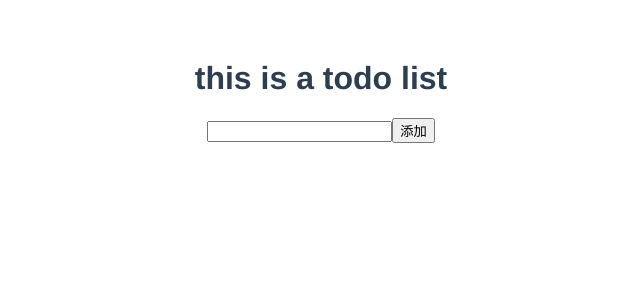
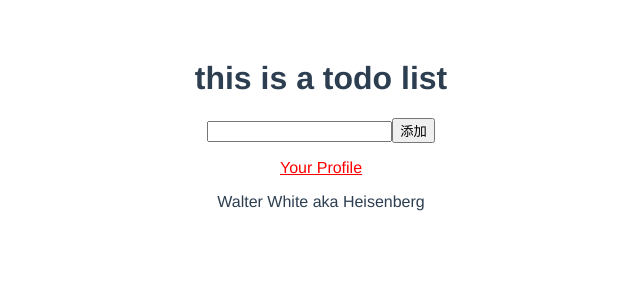
Before and after one commit to adispring/vue-demo, a Vue app: page / in a window 1280 px wide. Shown: the top 300 px of the page, without its empty margins (319-959 px from the left). Built offline with nearby package versions, Linux system fonts and the light colour scheme.

Commit message:
extend & mixin demo

```diff
--- a/src/App.vue
+++ b/src/App.vue
@@ -1,16 +1,22 @@
 <template>
   <div id="app">
     <TodoList />
+    <NavigationLink url="https://www.google.com">Your Profile</NavigationLink>
+    <MixinDemo></MixinDemo>
   </div>
 </template>
 
-<script>
+<script type="text/babel">
 import TodoList from './components/TodoList.vue';
+import NavigationLink from './components/NavigationLink.vue';
+import MixinDemo from './components/MixinDemo.vue';
 
 export default {
   name: 'App',
   components: {
     TodoList,
+    NavigationLink,
+    MixinDemo,
   },
 };
 </script>
--- /dev/null
+++ b/src/components/MixinDemo.vue
@@ -0,0 +1,22 @@
+<script>
+import Vue from 'vue';
+// 定义一个混入对象
+var myMixin = {
+  created: function () {
+    this.hello();
+  },
+  methods: {
+    hello: function () {
+      console.log('hello from mixin!');
+    },
+  },
+};
+var Profile = Vue.extend({
+  mixins: [myMixin],
+  template: '<p>{{firstName}} {{lastName}} aka {{alias}}</p>',
+  data: function () {
+    return { firstName: 'Walter', lastName: 'White', alias: 'Heisenberg' };
+  },
+});
+export default Profile;
+</script>
--- /dev/null
+++ b/src/components/NavigationLink.vue
@@ -0,0 +1,22 @@
+<template>
+  <a v-bind:href="url" class="nav-link">
+    <slot></slot>
+  </a>
+</template>
+
+<script>
+export default {
+  name: 'NavigationLink',
+  props: ['url'],
+};
+</script>
+
+<style scoped>
+.nav {
+  &-link {
+  }
+}
+.nav-link {
+  color: red;
+}
+</style>
--- /dev/null
+++ b/vue.config.js
@@ -0,0 +1,5 @@
+module.exports = {
+  //Solution For Issue:You are using the runtime-only build of Vue where the template compiler is not available. Either pre-compile the templates into render functions, or use the compiler-included build.
+  //zhengkai.blog.csdn.net
+  runtimeCompiler: true,
+};
```
Also changed, not shown: 1 other file (tests, documents, lock files or other folders). Lines whose indentation alone changed are shown as unchanged.
